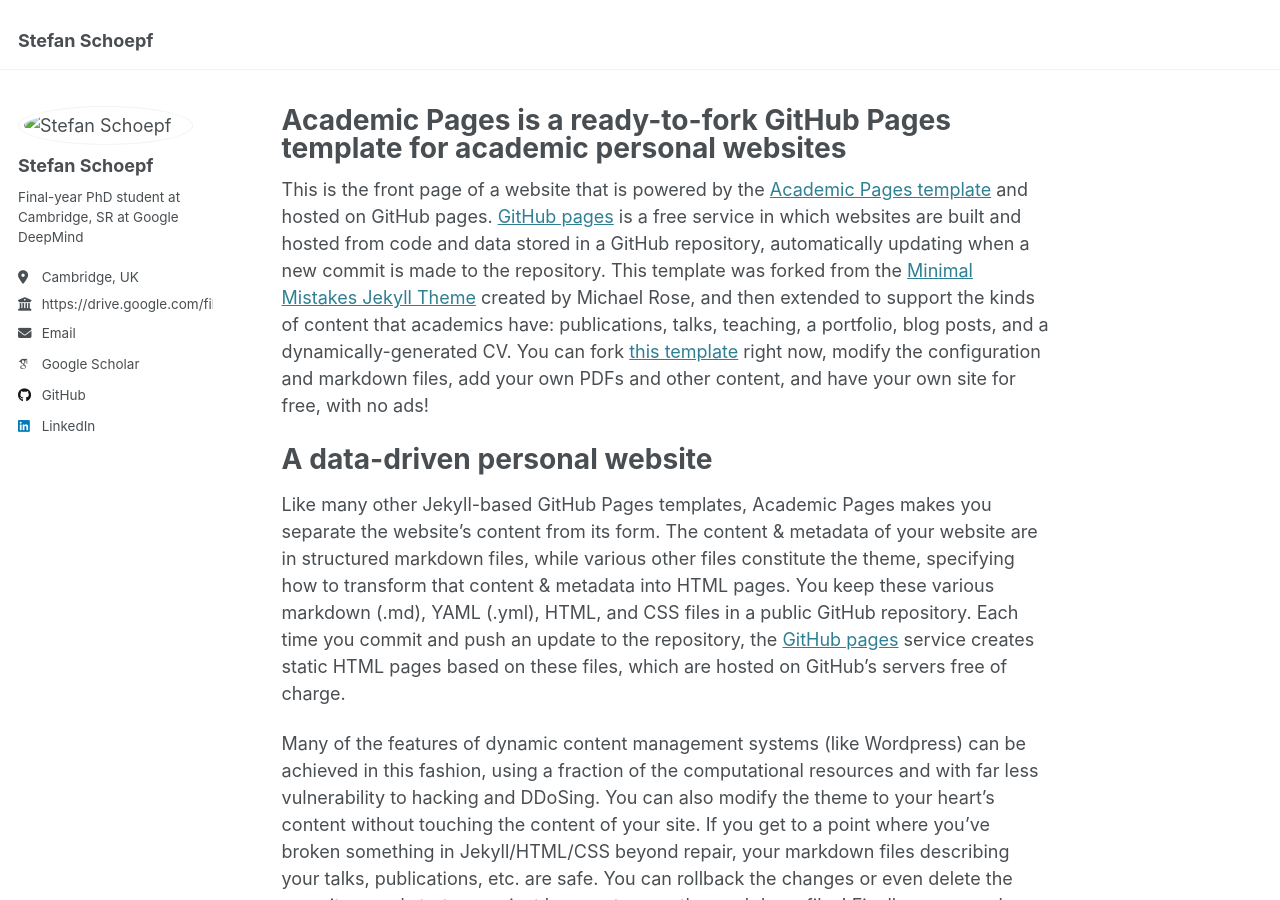
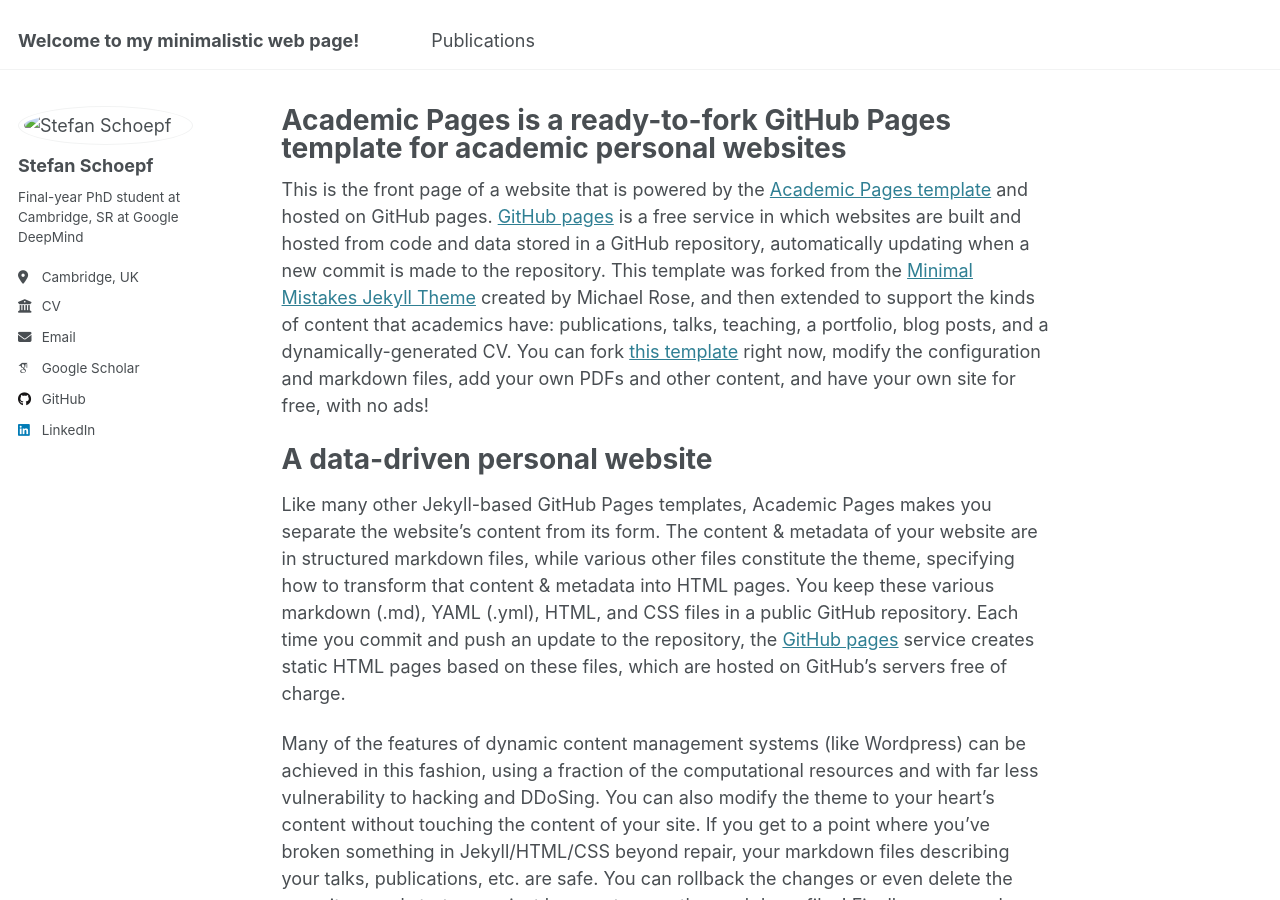
Before and after one commit to if-loops/if-loops.github.io, a Jekyll site: the page built from _pages/about.md, in a window 1280 px wide and 900 px high. Built offline with Jekyll 4.4.1, drawn with Linux system fonts in a browser that asks for light colours; some web fonts are replaced.

Commit message:
attemtped fix

```diff
--- a/_config.yml
+++ b/_config.yml
@@ -9,7 +9,7 @@
 # Basic Site Settings
 locale                   : "en-US"
 site_theme               : "default"
-title                    : "Stefan Schoepf"
+title                    : "Welcome to my minimalistic web page!"
 title_separator          : "-"
 name                     : &name "Stefan Schoepf"
 description              : &description "Tagline"
--- a/_data/navigation.yml
+++ b/_data/navigation.yml
@@ -5,8 +5,8 @@
 # prevent it from being included in the site.
 
 main:
-  #- title: "Publications"
-  #  url: /publications/
+  - title: "Publications"
+    url: /publications/
 
   #- title: "Talks"
   #  url: /talks/
--- a/_includes/author-profile.html
+++ b/_includes/author-profile.html
@@ -30,9 +30,8 @@
         author.location }}</li>
       {% endif %}
       {% if author.employer %}
-      <li class="author__desktop"><i class="fas fa-fw fa-building-columns icon-pad-right" aria-hidden="true"></i>{{
-        author.employer }}</li>
-
+      <!-- <li class="author__desktop"><i class="fas fa-fw fa-building-columns icon-pad-right" aria-hidden="true"></i>{{author.employer }}</li>  -->
+      <li><a href="{{ author.employer }}"><i class="fas fa-fw fa-building-columns icon-pad-right"></i>CV</a></li>
       {% endif %}
       {% if author.uri %}
       <li><a href="{{ author.uri }}"><i class="fas fa-fw fa-link icon-pad-right" aria-hidden="true"></i>{{
```
Also changed, not shown: 1 other file.
